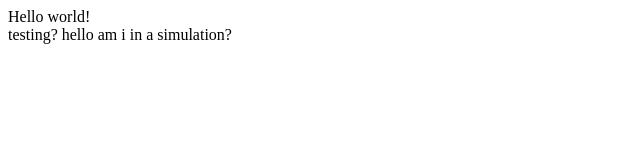
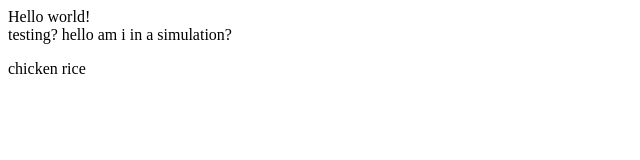
Before and after one commit to AugustusLow/demo-repo, a plain HTML site: page index.html in a window 1280 px wide. Shown: the whole page, without its empty margins (0-640 px from the left). Drawn offline with Linux system fonts and the light colour scheme.

Commit message:
UPDATED TEST

```diff
--- a/index.html
+++ b/index.html
@@ -1,2 +1,3 @@
 <div>Hello world!</div>
 <div>testing? hello am i in a simulation?</div>
+<p>chicken rice</p>
```
